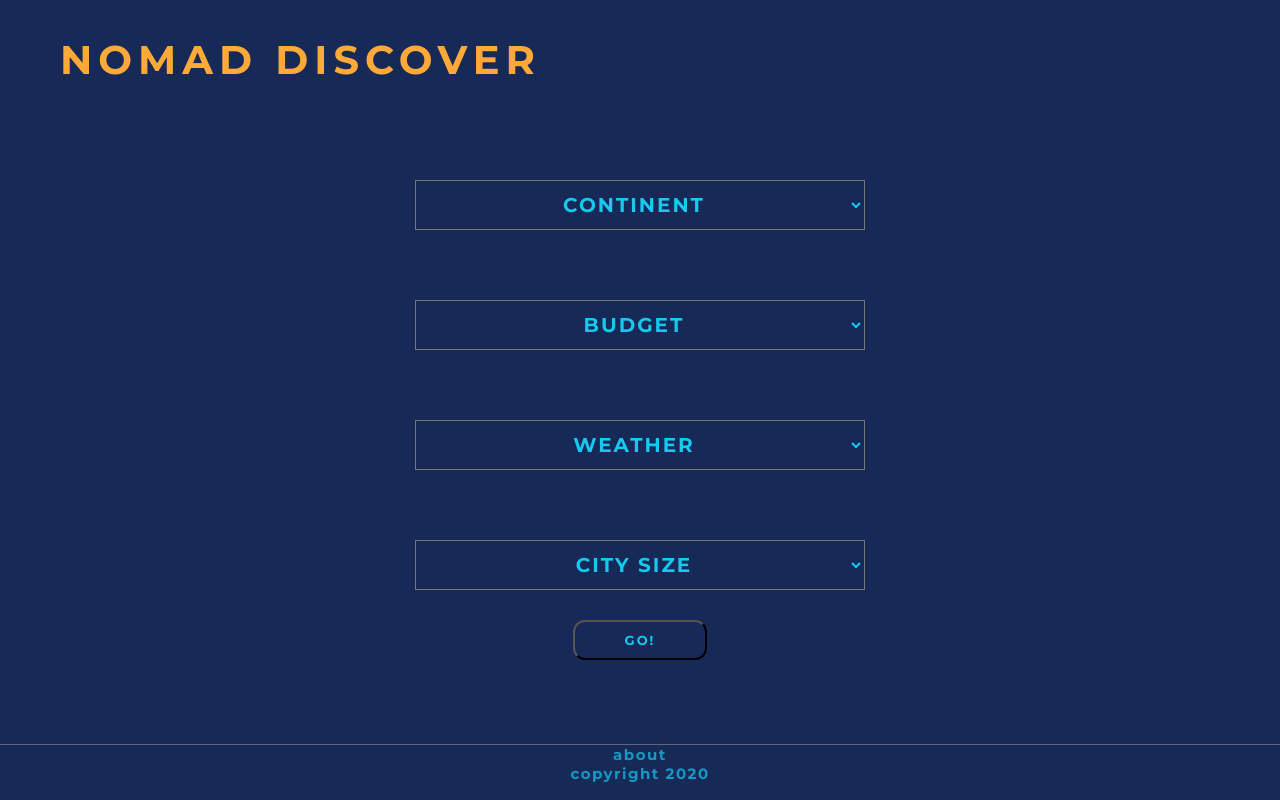
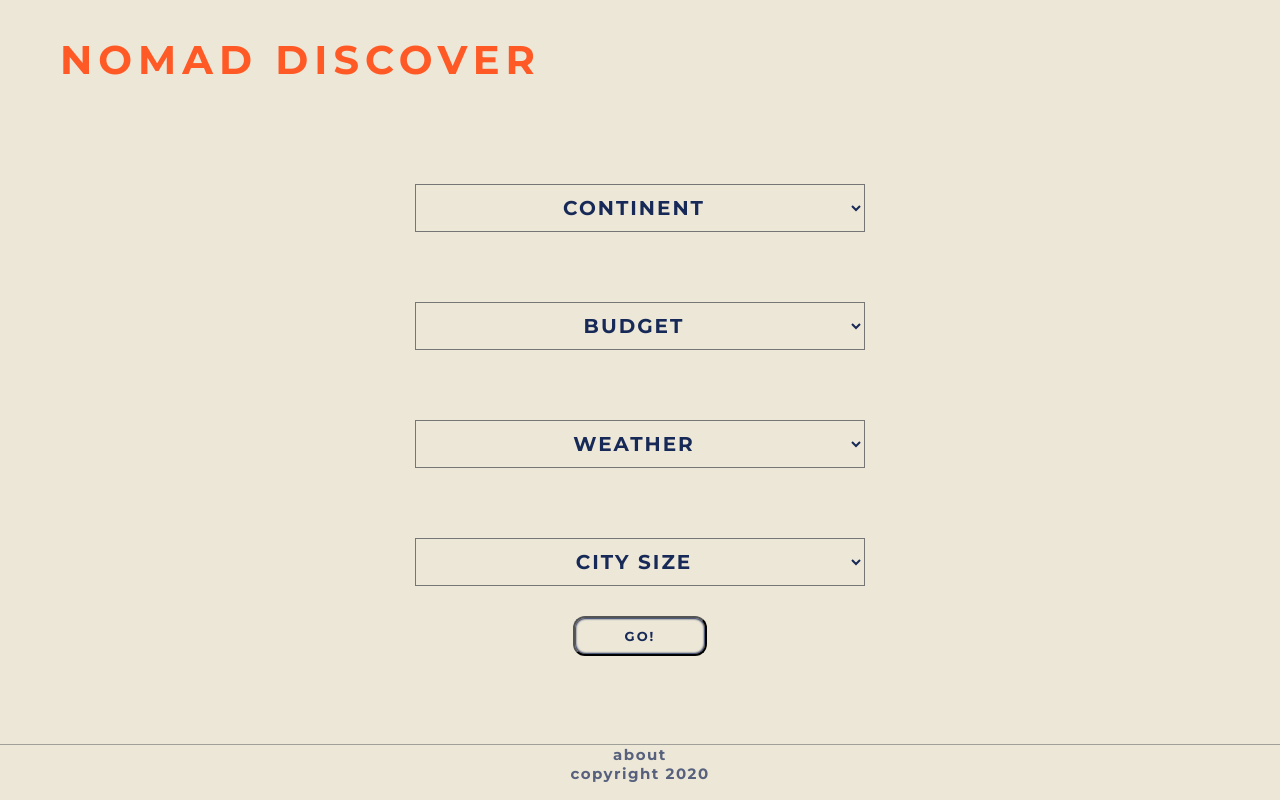
Before and after one commit to emilygracekz/nomadDiscover, a plain HTML site: page nomadDiscover.html in a window 1280 px wide. Drawn offline with Linux system fonts and the light colour scheme.

Commit message:
Add files via upload
Another redesignnn

```diff
--- a/nomadDiscover.css
+++ b/nomadDiscover.css
@@ -6,7 +6,7 @@ html {
 /* background */
 .bg {
   /* background-image: url("ndbackground.jpg"); */
-  background-color: #172957;
+  background-color: #EDE7D7;
   height: 100vh;
   background-size: cover;
   background-position: center;
@@ -24,9 +24,9 @@ html {
   list-style: none;
   margin-top: 30px;
 }
-
+/* #FFA939 */
 .main-nav li a {
-  color: #FFA939;
+  color: #FF5926;
   text-decoration: none;
   padding: 5px 20px;
   font: 20px 'Montserrat', sans-serif;
@@ -50,7 +50,7 @@ html {
   font: 30px 'Montserrat', sans-serif;
   text-align: center;
   padding: 10px 50px;
-  color: #16C9EF;
+  color: #172957;
   background-color: transparent;
   text-decoration: none;
   margin-right: auto;
@@ -62,7 +62,7 @@ html {
   display: flex;
   flex-direction: column;
   justify-content: center;
-  /* box-shadow: inset 0 0 2px 1px #4461A8; */
+  box-shadow: inset 0 0 2px 1px #172957;
 }
 
 .btn:hover {
@@ -84,7 +84,6 @@ html {
 .drop-down select {
   background: transparent;
   padding: 10px;
-  height: 50px;
   font-size: 20px;
   /* box-shadow: inset 0 0 2px 1px #FF5926;
   -webkit-appearance: button; */
@@ -92,7 +91,7 @@ html {
   text-align: center;
   font-family: 'Montserrat', sans-serif;
   font-weight: thin;
-  color: #16C9EF;
+  color: #172957;
   width: 450px;
   margin-top: 40px;
   margin-bottom: 30px;
@@ -135,11 +134,11 @@ html {
 
 .modal-inner {
   width: 800px;
-  height: 600px;
+  height: 500px;
   padding: 2rem;
   border-radius: 5px;
   min-height: 200px;
-  background: #FF5926;
+  background: linear-gradient(to bottom, #16c9ef, #009ece, #0874a9, #164d81, #172957);;
   transform: translateY(-200%);
   transition: transform 2s;
   justify-content: center;
@@ -156,7 +155,7 @@ html {
 
 p {
   font: 40px 'Montserrat', sans-serif;
-  color: white;
+  color: #FF5926;
   letter-spacing: 1.5px;
   display: flex;
   flex-direction: row;
@@ -167,7 +166,7 @@ p {
 
 h4 {
   font: 15px 'Montserrat', sans-serif;
-  color: #16C9EF;
+  color: #172957;
   letter-spacing: 1.5px;
   display: flex;
   flex-direction: row;
```
